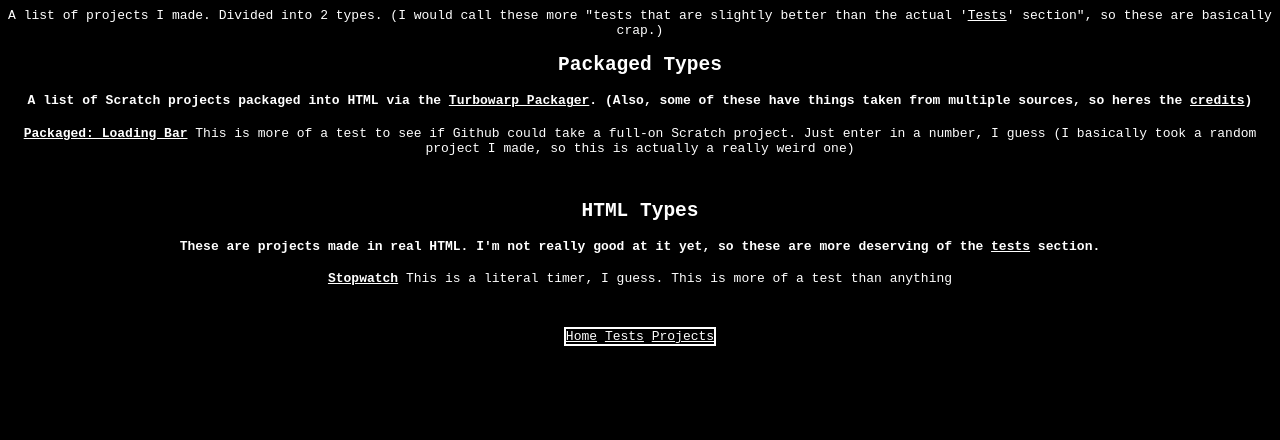
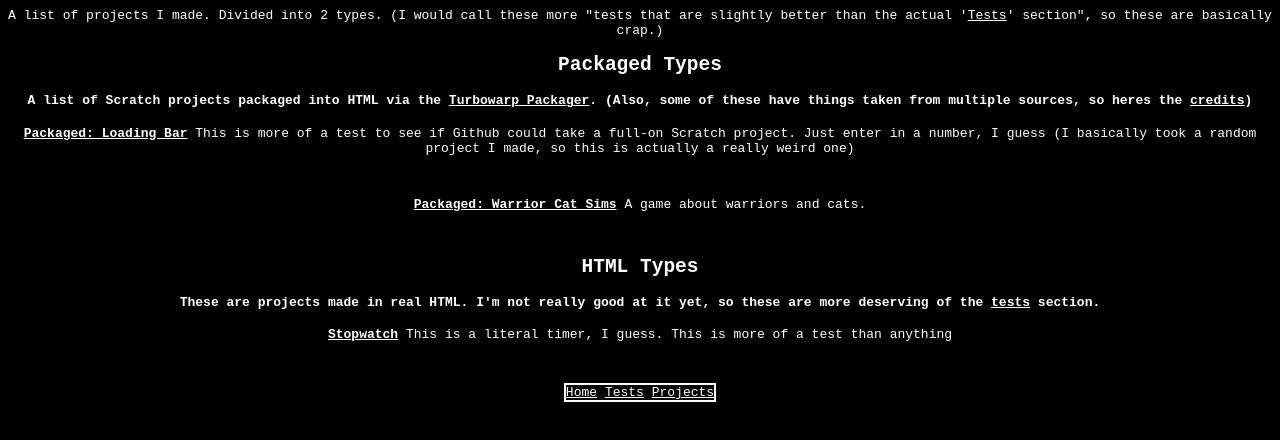
Before and after one commit to FireStar2424/FireStar2424.github.io, a plain HTML site: page projects/index.html in a window 1280 px wide. Drawn offline with Linux system fonts and the light colour scheme.

Commit message:
Update index.html

```diff
--- a/projects/index.html
+++ b/projects/index.html
@@ -11,6 +11,8 @@
     <h4>A list of Scratch projects packaged into HTML via the <a target="_blank" href="https://packager.turbowarp.org/">Turbowarp Packager</a>. (Also, some of these have things taken from multiple sources, so heres the <a href="https://firestar2424.github.io/projects/credits">credits</a>)</h4>
     <p><a href="https://firestar2424.github.io/projects/packaged_loading-bar"><strong>Packaged: Loading Bar</strong></a> This is more of a test to see if Github could take a full-on Scratch project. Just enter in a number, I guess (I basically took a random project I made, so this is actually a really weird one)</p>
     <br>
+    <p><a href="https://firestar2424.github.io/projects/packaged_warriors-sims"><strong>Packaged: Warrior Cat Sims</strong></a> A game about warriors and cats.</p>
+    <br>
     <h2><strong>HTML Types</strong></h2>
     <h4>These are projects made in real HTML. I'm not really good at it yet, so these are more deserving of the <a href="https://firestar2424.github.io/tests">tests</a> section.</h4>
     <p><a href="https://frestar2424.github.io/projects/stopwatch"><strong>Stopwatch</strong></a> This is a literal timer, I guess. This is more of a test than anything</p>
```
